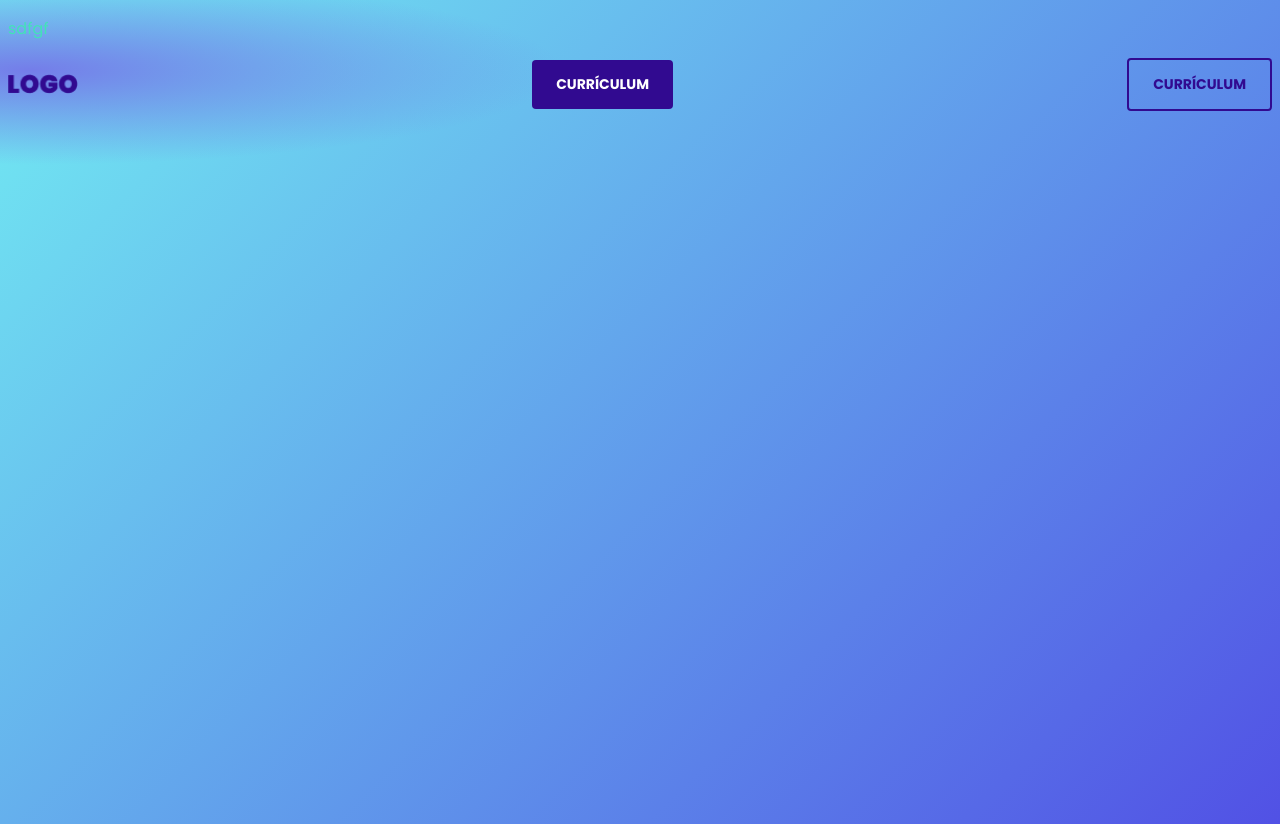
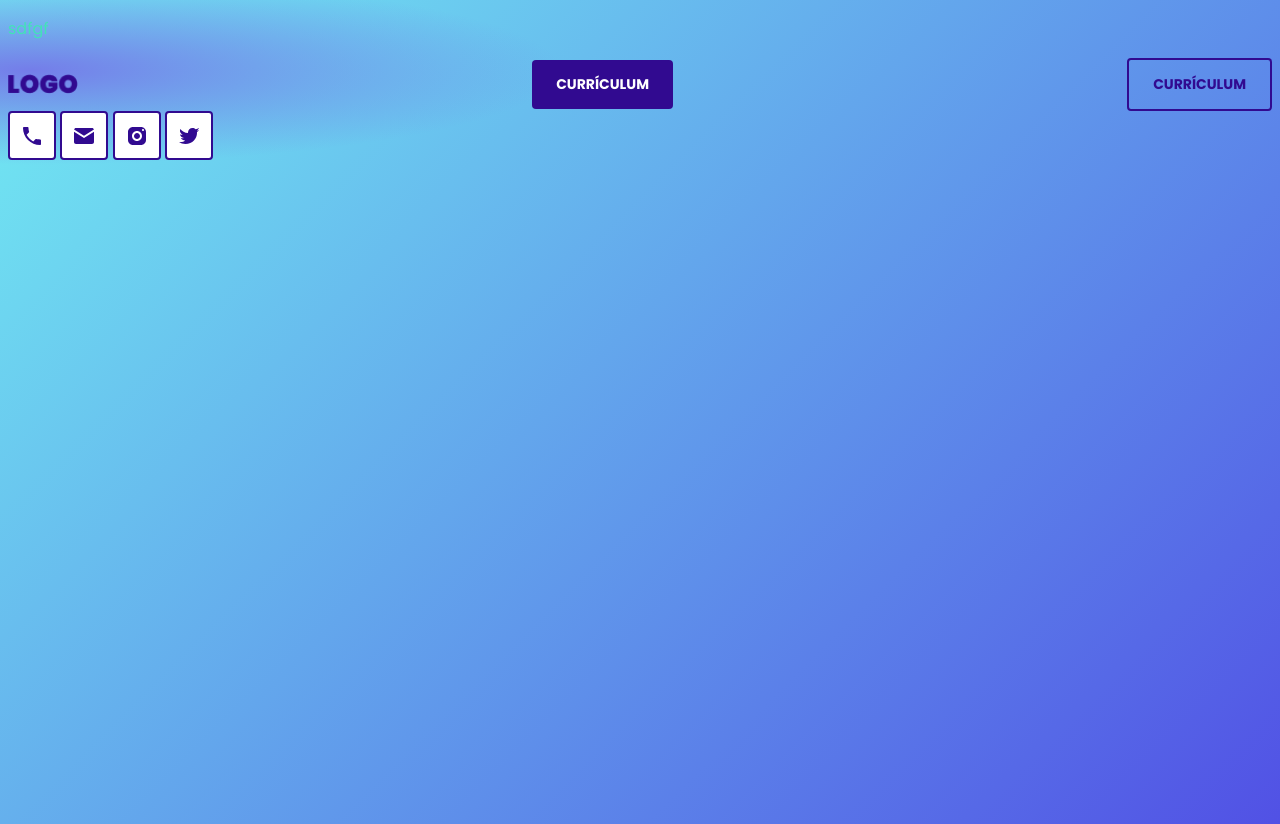
Before and after one commit to MonseV/taller-portafolio-jaume, a plain HTML site: page index.html in a window 1280 px wide. Drawn offline with Linux system fonts and the light colour scheme.

Commit message:
clase6 componente de botón con ícono
Exportando SVG desde Figma
Creando botones con iconos por medio de anclas

```diff
--- /dev/null
+++ b/css/button-icon.css
@@ -0,0 +1,12 @@
+.button-icon {
+  padding: 10px;
+  border-radius: 4px;
+  background: var(--white);
+  border: 2px solid var(--purple);
+  text-decoration: none;
+  display: inline-block;
+}
+
+.button-icon img {
+  vertical-align: middle; /* alineación vertical */
+}
--- a/css/style.css
+++ b/css/style.css
@@ -1,4 +1,5 @@
 @import "./button.css";
+@import "./button-icon.css";
 @import "./header.css";
 
 :root {
--- a/index.html
+++ b/index.html
@@ -17,5 +17,12 @@
     <button class="button">Currículum</button>
     <button class="button is-secondary">Currículum</button>
   </header>
+
+  <a class="button-icon" href="tel:2342463242"><img src="./icons/icon-phone.svg"></a>
+  <a class="button-icon" href="mailto:jaume@example.com"><img src="./icons/icon-important_mail.svg"></a>
+  <a class="button-icon" href="https://www.instagram.com/jaumeexample/" ><img src="./icons/icon-instagram.svg"></a>
+  <a class="button-icon" href="https://twitter.com/jaumeexample"><img src="./icons/icon-twitter_squared.svg"></a>
+
+
 </body>
 </html>
```
Also changed, not shown: icons/icon-github.svg (added), icons/icon-heart_outline.svg (added), icons/icon-important_mail.svg (added), icons/icon-instagram.svg (added), icons/icon-phone.svg (added), icons/icon-twitter_squared.svg (added), icons/icons-down.svg (added).
